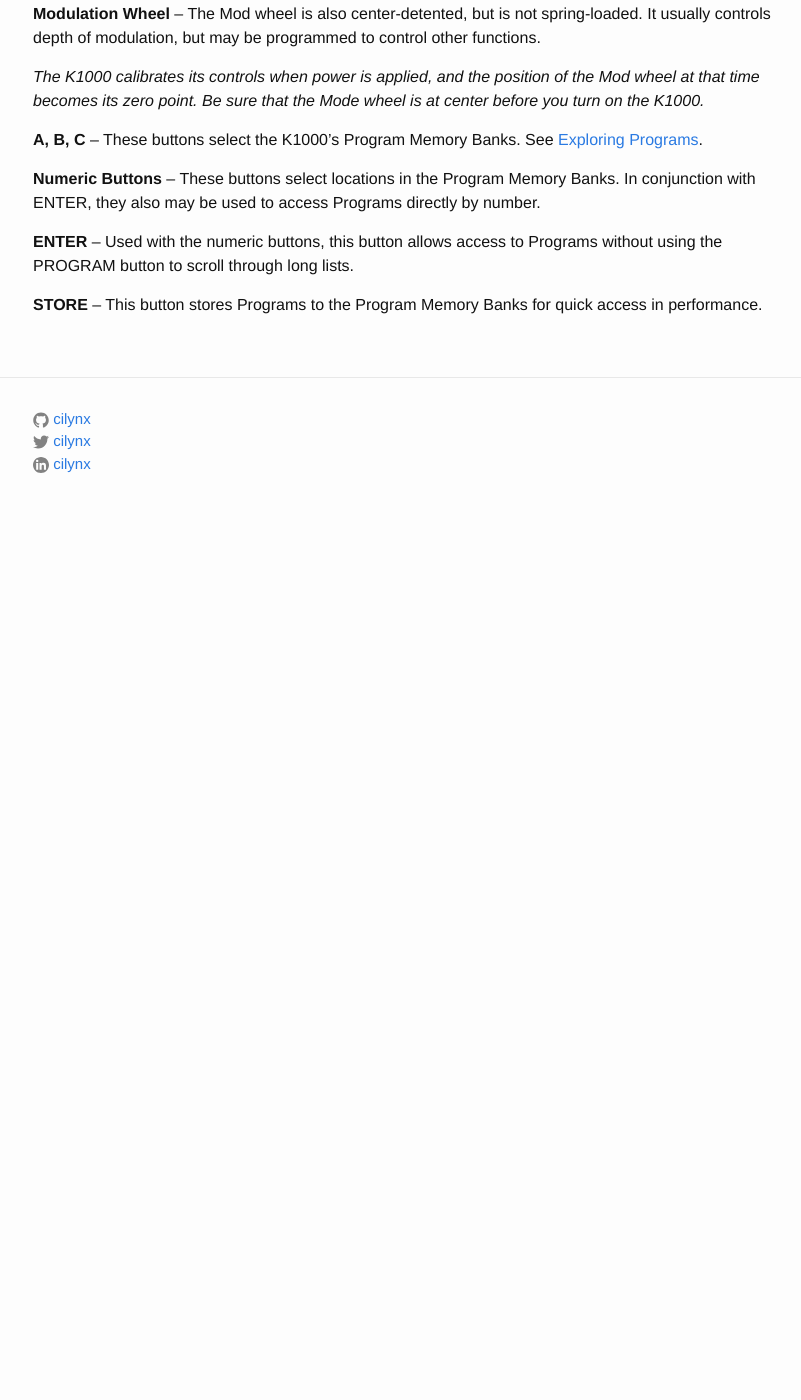
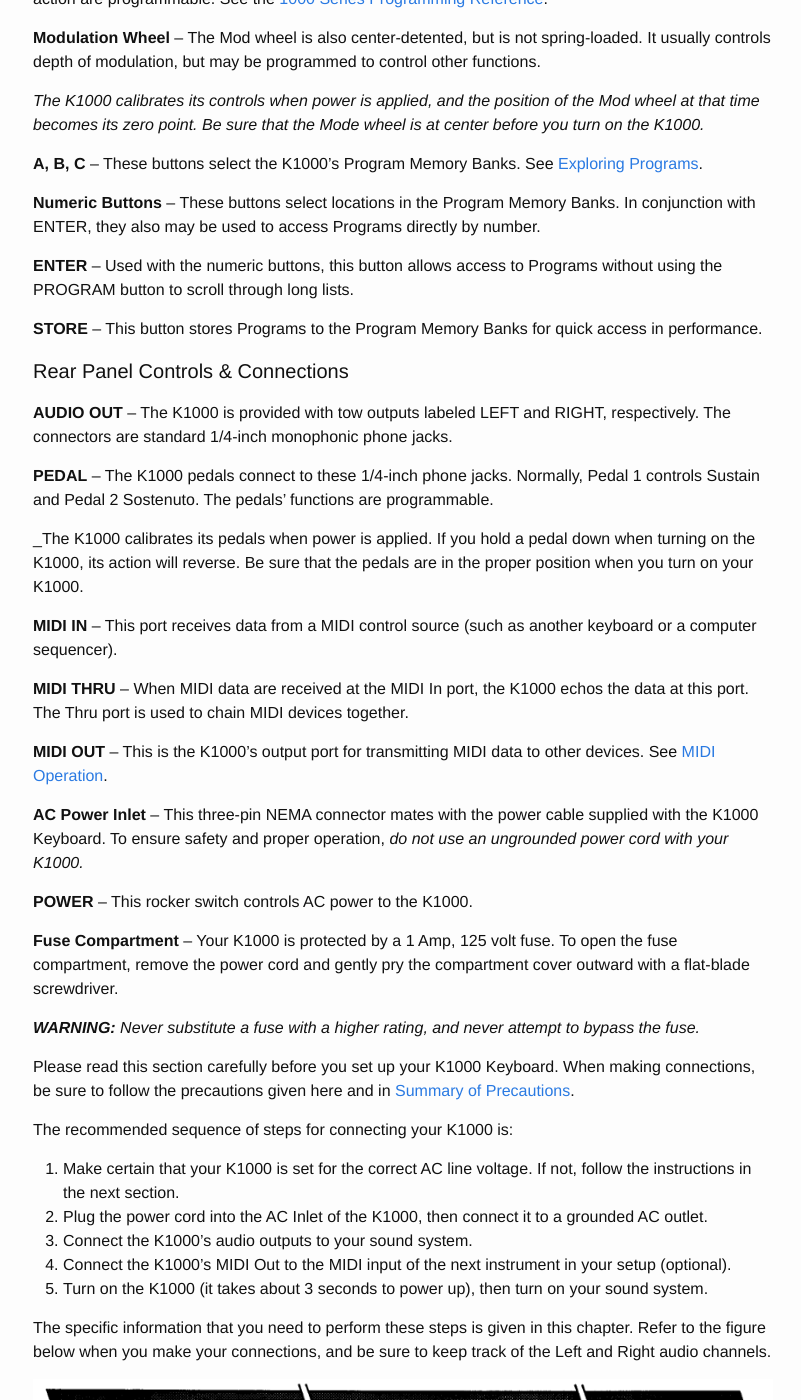
Before and after one commit to cilynx/cilynx.github.io, a Jekyll site: the page built from _posts/2020-06-30-kurzweil_k1000_keyboard_musician's_guide.md, in a window 1280 px wide and 1400 px high, scrolled down 5524 px. Shown: the whole window, without its empty margins (237-1038 px from the left). Built offline with Jekyll 4.4.1, drawn with Linux system fonts in a browser that asks for light colours; a script that is not in the unit is left out; comment, search, counter and statistics services are not loaded; before the commit the page ends 6059 px from its top, so only the background shows below that; some of the changed text lies outside the part shown.

Commit message:
K1000MG Rear Panel Controls & Connectors

```diff
--- a/_posts/2020-06-30-kurzweil_k1000_keyboard_musician's_guide.md
+++ b/_posts/2020-06-30-kurzweil_k1000_keyboard_musician's_guide.md
@@ -138,3 +138,40 @@
 **ENTER** -- Used with the numeric buttons, this button allows access to Programs without using the PROGRAM button to scroll through long lists.
 
 **STORE** -- This button stores Programs to the Program Memory Banks for quick access in performance.
+
+#### Rear Panel Controls & Connections
+
+**AUDIO OUT** -- The K1000 is provided with tow outputs labeled LEFT and RIGHT, respectively.  The connectors are standard 1/4-inch monophonic phone jacks.
+
+**PEDAL** -- The K1000 pedals connect to these 1/4-inch phone jacks.  Normally, Pedal 1 controls Sustain and Pedal 2 Sostenuto.  The pedals' functions are programmable.
+
+_The K1000 calibrates its pedals when power is applied.  If you hold a pedal down when turning on the K1000, its action will reverse.  Be sure that the pedals are in the proper position when you turn on your K1000.
+
+**MIDI IN** -- This port receives data from a MIDI control source (such as another keyboard or a computer sequencer).
+
+**MIDI THRU** -- When MIDI data are received at the MIDI In port, the K1000 echos the data at this port.  The Thru port is used to chain MIDI devices together.
+
+**MIDI OUT** -- This is the K1000's output port for transmitting MIDI data to other devices.  See [MIDI Operation](#midi-operation).
+
+**AC Power Inlet** -- This three-pin NEMA connector mates with the power cable supplied with the K1000 Keyboard.  To ensure safety and proper operation, _do not use an ungrounded power cord with your K1000._
+
+**POWER** -- This rocker switch controls AC power to the K1000.
+
+**Fuse Compartment** -- Your K1000 is protected by a 1 Amp, 125 volt fuse.  To open the fuse compartment, remove the power cord and gently pry the compartment cover outward with a flat-blade screwdriver.
+
+_**WARNING:** Never substitute a fuse with a higher rating, and never attempt to bypass the fuse._
+
+Please read this section carefully before you set up your K1000 Keyboard.  When making connections, be sure to follow the precautions given here and in [Summary of Precautions](#summary-of-precautions).
+
+The recommended sequence of steps for connecting your K1000 is:
+
+1. Make certain that your K1000 is set for the correct AC line voltage.  If not, follow the instructions in the next section.
+2. Plug the power cord into the AC Inlet of the K1000, then connect it to a grounded AC outlet.
+3. Connect the K1000's audio outputs to your sound system.
+4. Connect the K1000's MIDI Out to the MIDI input of the next instrument in your setup (optional).
+5. Turn on the K1000 (it takes about 3 seconds to power up), then turn on your sound system.
+
+The specific information that you need to perform these steps is given in this chapter.  Refer to the figure below when you make your connections, and be sure to keep track of the Left and Right audio channels.
+
+![k1000 connection diagram](/assets/k1000-mg-figure2-2.png)
+*Figure 2-2 Connecting the Kurzweil K1000 Keyboard*
```
Also changed, not shown: assets/k1000-mg-figure2-2.png (added).
